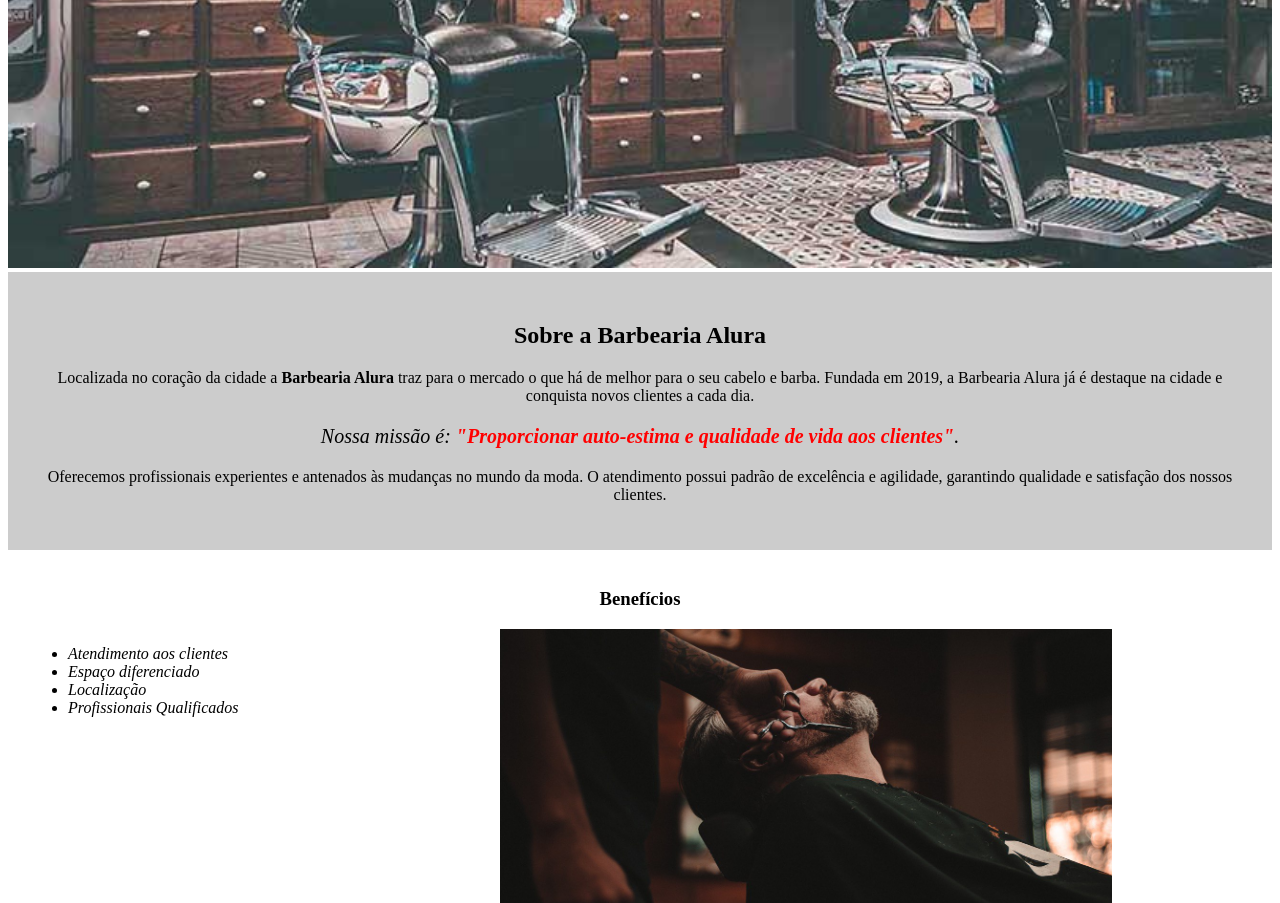
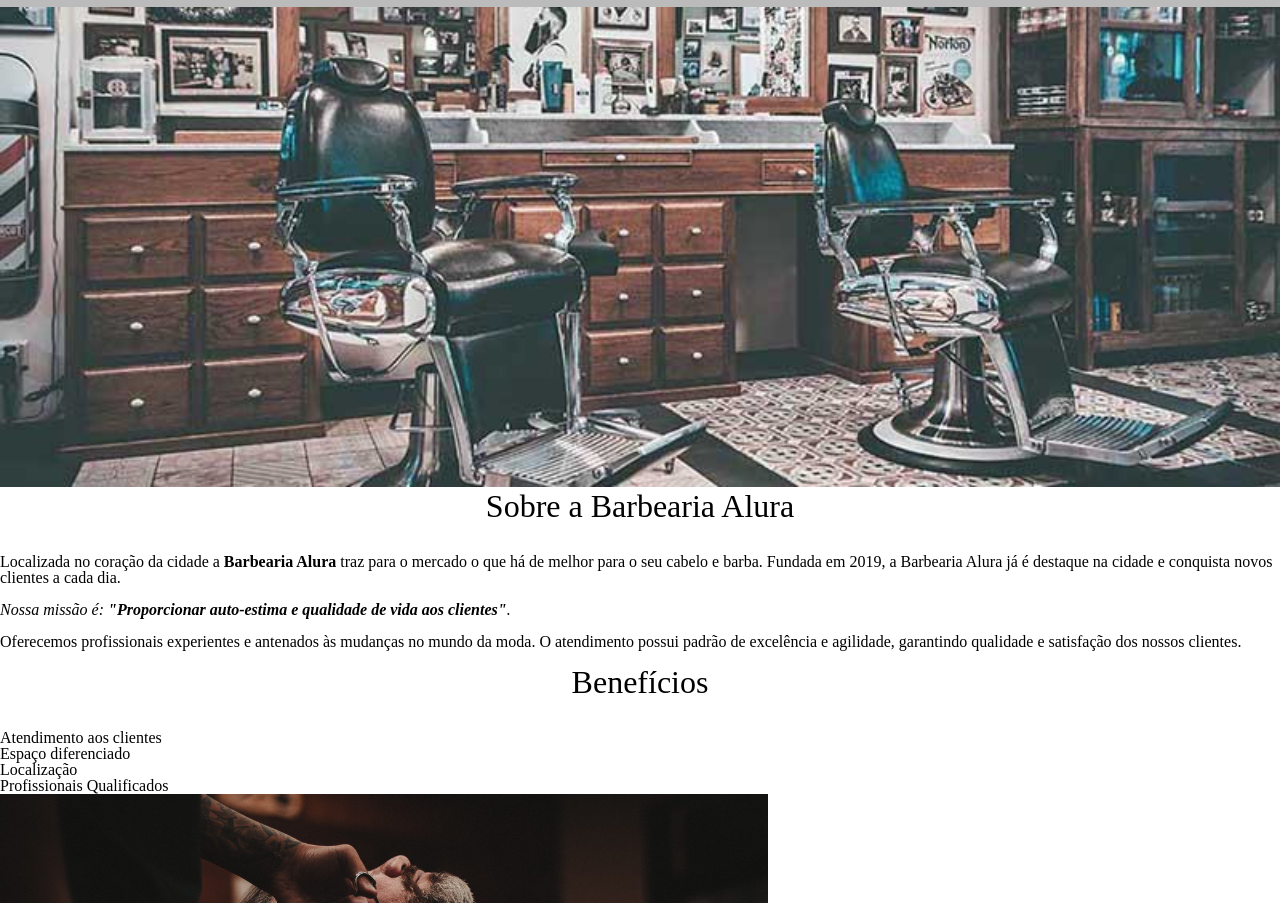
Before and after one commit to d3kuma/alura, a plain HTML site: page curso-html-css/index.html in a window 1280 px wide. Shown: the part 286-1189 px from the top of the page. Drawn offline with Linux system fonts and the light colour scheme.

Commit message:
:sparkles: Adiciona estilo na página index

```diff
--- a/curso-html-css/index.html
+++ b/curso-html-css/index.html
@@ -1,29 +1,47 @@
 <!DOCTYPE html>
 <html lang="pt-br">
+
 <head>
     <meta charset="UTF-8">
     <meta http-equiv="X-UA-Compatible" content="IE=edge">
     <meta name="viewport" content="width=device-width, initial-scale=1.0">
-    <link rel="stylesheet" href="style.css">
+    <link rel="stylesheet" href="reset.css">
+    <link rel="stylesheet" href="produtos.css">
     <title>Barbearia Alura</title>
 </head>
+
 <body>
     <header>
-        <h1 class="titulo-principal">Barbearia Alura</h1>
+        <div class="caixa">
+            <h1><img src="logo.png" alt=""></h1>
+            <nav>
+                <ul>
+                    <li><a href="index.html">Home</a></li>
+                    <li><a href="produtos.html">Produtos</li></a>
+                    <li><a href="contato.html">Contatos</li></a>
+                </ul>
+            </nav>
+        </div>
     </header>
-<img id="banner" src="banner.jpg" alt="">
-<div class="principal">
-    <h2 class="titulo-centralizado" >Sobre a Barbearia Alura</h2>
 
-    <p>Localizada no coração da cidade a <strong>Barbearia Alura</strong> traz para o mercado o que há de melhor para o seu cabelo e barba. Fundada em 2019, a Barbearia Alura já é destaque na cidade e conquista novos clientes a cada dia.</p>
+    <img class="banner" src="banner.jpg" alt="">
+    <main>
+        <section class="principal">
+            <h2 class="titulo-principal">Sobre a Barbearia Alura</h2>
 
-    <p id="missao"><em>Nossa missão é: <strong>"Proporcionar auto-estima e qualidade de vida aos clientes"</strong>.</em></p>
+            <p>Localizada no coração da cidade a <strong>Barbearia Alura</strong> traz para o mercado o que há de melhor
+                para o seu cabelo e barba. Fundada em 2019, a Barbearia Alura já é destaque na cidade e conquista novos
+                clientes a cada dia.</p>
 
-    <p>Oferecemos profissionais experientes e antenados às mudanças no mundo da moda. O atendimento possui padrão de excelência e agilidade, garantindo qualidade e satisfação dos nossos clientes.</p>
-</div>
+            <p id="missao"><em>Nossa missão é: <strong>"Proporcionar auto-estima e qualidade de vida aos
+                        clientes"</strong>.</em></p>
 
-<div class="beneficios">
-    <h3 class="titulo-centralizado">Benefícios</h3>
+            <p>Oferecemos profissionais experientes e antenados às mudanças no mundo da moda. O atendimento possui
+                padrão de excelência e agilidade, garantindo qualidade e satisfação dos nossos clientes.</p>
+        </section>
+
+        <section class="beneficios">
+            <h3 class="titulo-principal">Benefícios</h3>
             <ul>
                 <li class="itens">Atendimento aos clientes</li>
                 <li class="itens">Espaço diferenciado</li>
@@ -31,6 +49,12 @@
                 <li class="itens">Profissionais Qualificados</li>
             </ul>
             <img src="beneficios.jpg" class="imagem-beneficios" alt="">
-</div>
+        </section>
+    </main>
+    <footer>
+        <img src="logo-branco.png" alt="">
+        <p class="copyright">&copy; Copyright - Barbearia Alura - 2022</p>
+    </footer>
 </body>
+
 </html>
--- a/curso-html-css/produtos.css
+++ b/curso-html-css/produtos.css
@@ -97,3 +97,31 @@ footer{
     background: url('bg.jpg');
     padding: 40px 0;
 }
+
+/* home */
+
+.banner{
+    width: 100%;
+}
+
+.titulo-principal{
+    text-align: center;
+    font-size: 2em;
+    margin: 0 0 1em;
+}
+
+.principal p{
+    margin: 0 0 1em;
+}
+
+.principal strong{
+    font-weight: bold;
+}
+
+.principal em{
+    font-style: italic;
+}
+
+.imagem-beneficios{
+    width: 60%;
+}
```
Also changed, not shown: curso-html-css/contato.html (+3 -3 lines). Lines whose indentation alone changed are shown as unchanged.
